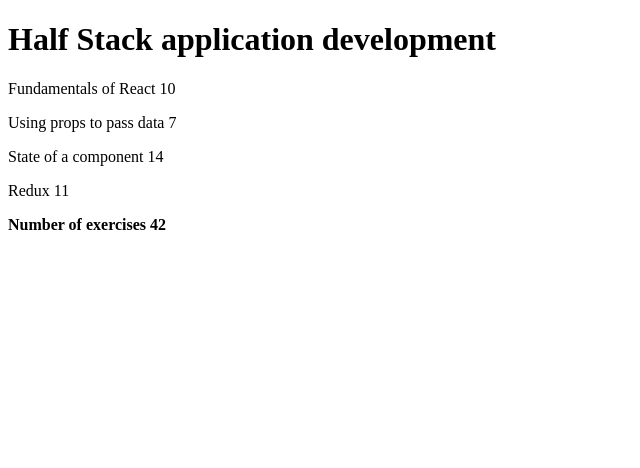
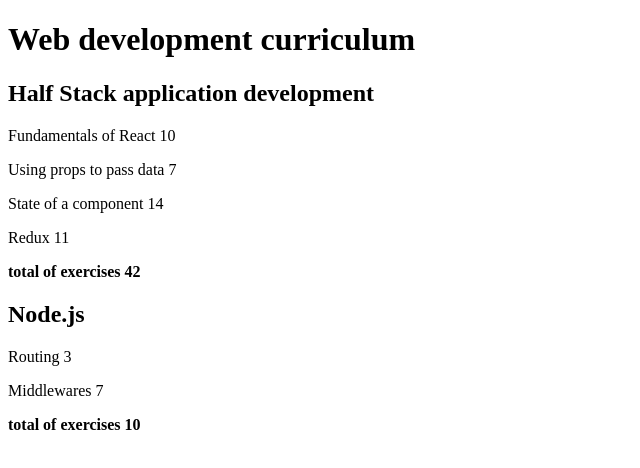
Before and after one commit to K123AsJ0k1/fso-tehtavat, a JavaScript app in the folder kurssitiedot/: page / in a window 1280 px wide. Shown: the top 468 px of the page, without its empty margins (0-640 px from the left). Built offline with nearby package versions, Linux system fonts and the light colour scheme.

Commit message:
Tehtävän 2.4 valmistuminen

```diff
--- a/kurssitiedot/src/App.js
+++ b/kurssitiedot/src/App.js
@@ -1,7 +1,7 @@
 const Header = (props) => {
   return (
     <div>
-      <h1>{props.text}</h1>
+      <h2>{props.text}</h2>
     </div>
   )
 }
@@ -31,7 +31,7 @@
 
   return(
     <div>
-      <b>Number of exercises {total}</b>
+      <b>total of exercises {total}</b>
     </div>
   )
 }
@@ -46,8 +46,20 @@
   )
 }
 
+const Courses = (props) => {
+  const elements = props.courses.map(course =>
+    <Course key = {course.id} course = {course} />
+    )
+  return(
+    <div>
+      {elements}
+    </div>
+  )
+}
+
 const App = () => {
-  const course = {
+  const courses = [
+    {
       name: 'Half Stack application development',
       id: 1,
       parts: [
@@ -72,11 +84,29 @@
           id: 4
         }
       ]
+    },
+    {
+      name: 'Node.js',
+      id: 2,
+      parts: [
+        {
+          name: 'Routing',
+          exercises: 3,
+          id: 1
+        },
+        {
+          name: 'Middlewares',
+          exercises: 7,
+          id: 2
         }
+      ]
+    }
+  ]
 
   return (
     <div>
-      <Course course={course} />
+      <h1>Web development curriculum</h1>
+      <Courses courses = {courses} />
     </div>
   )
 }
```
Lines whose indentation alone changed are shown as unchanged.
